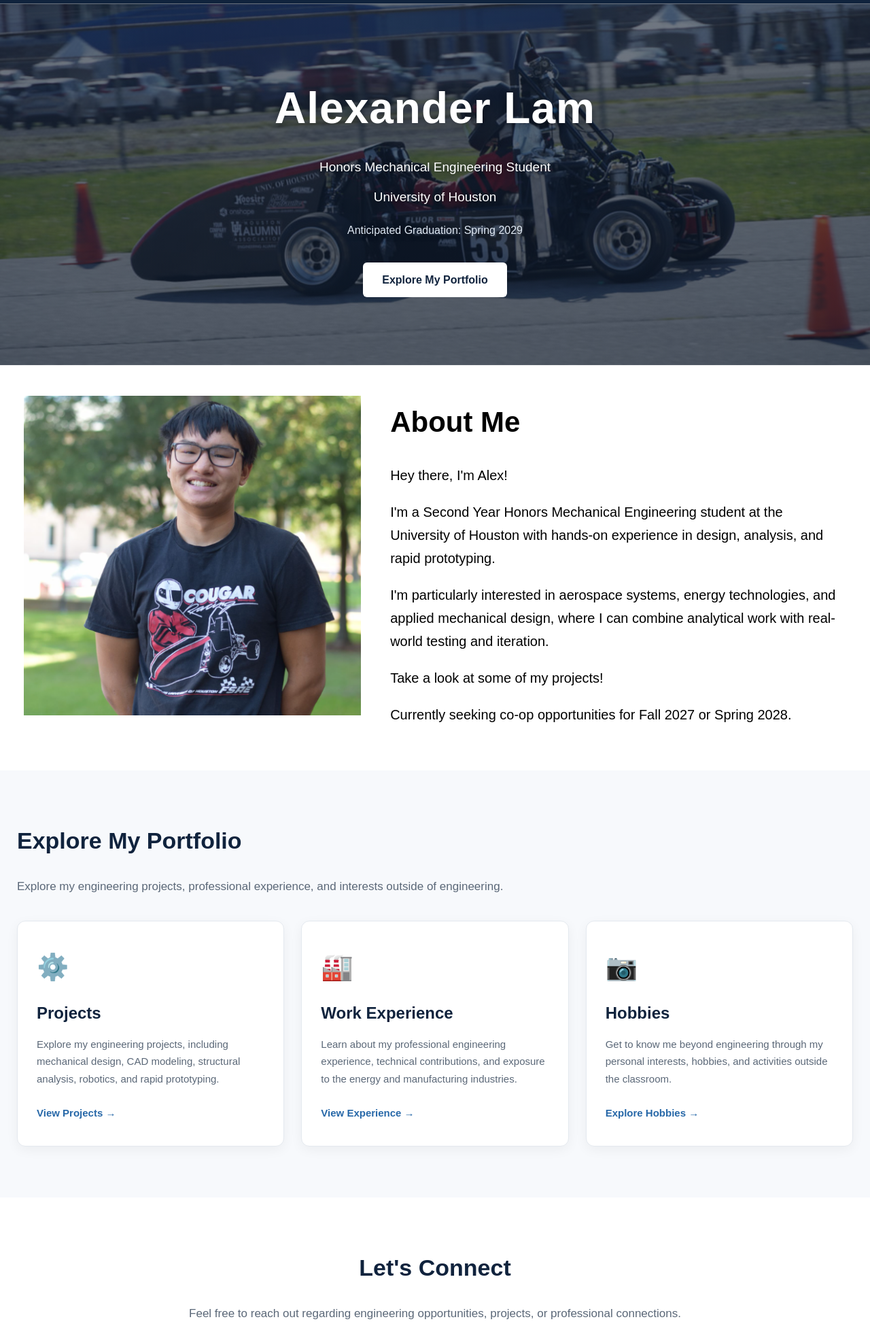
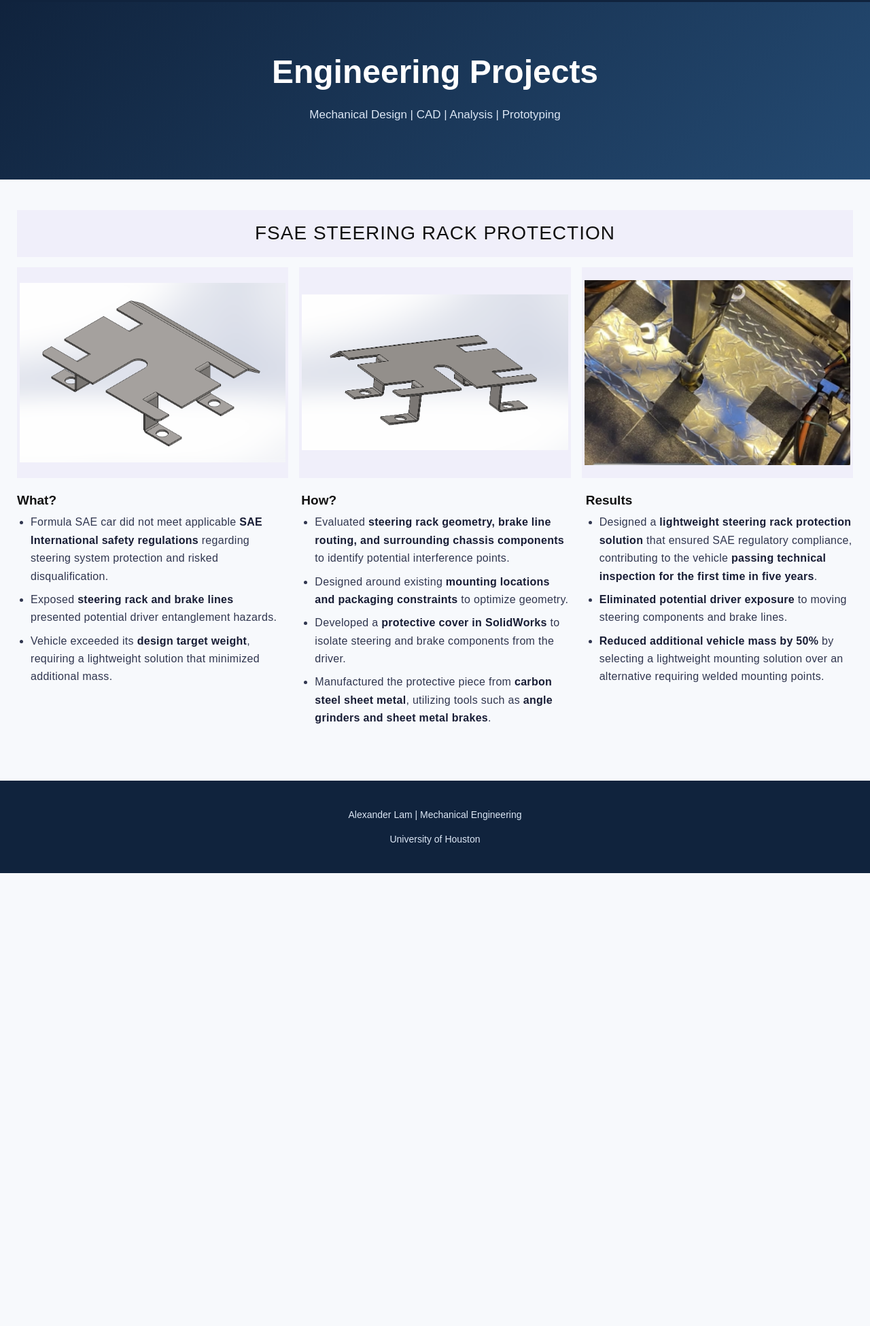
Before and after one commit to alexanderlam32-alt/alexanderlam32-alt.github.io, a plain HTML site: page index.html in a window 1280 px wide. Shown: the part 68-2018 px from the top of the page at 68% size. After the commit the page ends 1352 px from the top, so only its background shows below. Drawn offline with Linux system fonts and the light colour scheme.

Commit message:
Update index.html

```diff
--- a/index.html
+++ b/index.html
@@ -7,7 +7,7 @@
   <meta name="viewport"
         content="width=device-width, initial-scale=1.0">
 
-  <title>Alexander Lam | Engineering Portfolio</title>
+  <title>Projects | Alexander Lam</title>
 
   <style>
 
@@ -26,7 +26,7 @@
       font-family: Arial, Helvetica, sans-serif;
       background: #f7f9fc;
       color: #243247;
-      line-height: 1.7;
+      line-height: 1.6;
     }
 
     /* NAVIGATION BAR */
@@ -65,271 +65,105 @@
       color: #7db8ff;
     }
 
-    /* HERO SECTION */
+    /* PAGE HEADER */
 
-    .hero {
-      position: relative;
-
-      background:
-        linear-gradient(
-          rgba(10, 22, 40, 0.58),
-          rgba(10, 22, 40, 0.68)
-        ),
-        url("fsae-car.png");
-
-      background-size: cover;
-      background-position: center 52%;
-      background-repeat: no-repeat;
-      background-color: #10233d;
+    .page-header {
+      background: linear-gradient(
+        135deg,
+        #10233d,
+        #244a72
+      );
 
       color: white;
       text-align: center;
-
-      min-height: 520px;
-      padding: 100px 20px;
-
-      display: flex;
-      flex-direction: column;
-      align-items: center;
-      justify-content: center;
+      padding: 65px 20px;
     }
 
-    .hero h1 {
-      font-size: clamp(40px, 6vw, 64px);
-      font-weight: 700;
-      margin: 0 0 10px;
-      letter-spacing: 1px;
-
-      text-shadow:
-        0 3px 12px rgba(0,0,0,0.35);
+    .page-header h1 {
+      font-size: clamp(34px, 5vw, 48px);
+      margin: 0;
     }
 
-    .hero p {
-      font-size: 19px;
-      color: #ffffff;
-      margin: 6px 0;
-
-      text-shadow:
-        0 2px 8px rgba(0,0,0,0.5);
+    .page-header p {
+      font-size: 17px;
+      color: #dce7f5;
+      margin-top: 10px;
     }
 
-    .hero .graduation {
-      font-size: 16px;
-      color: #e0e9f4;
-      margin-top: 12px;
+    /* PROJECT CONTAINER */
+
+    .project-container {
+      max-width: 1400px;
+      margin: 45px auto;
+      padding: 0 25px;
     }
 
-    .hero-button {
-      display: inline-block;
-      margin-top: 28px;
-      padding: 12px 28px;
+    /* PROJECT TITLE */
 
-      background: white;
-      color: #10233d;
-
-      text-decoration: none;
-      border-radius: 6px;
-      font-weight: bold;
-
-      transition:
-        transform 0.2s,
-        background 0.2s;
+    .project-title {
+      background: #f0effa;
+      text-align: center;
+      padding: 12px 20px;
+      margin-bottom: 15px;
     }
 
-    .hero-button:hover {
-      transform: translateY(-3px);
-      background: #e8f1fb;
+    .project-title h2 {
+      font-size: 28px;
+      font-weight: 500;
+      color: #111111;
+      letter-spacing: 1px;
+      margin: 0;
+      text-transform: uppercase;
     }
 
-    /* GENERAL LAYOUT */
+    /* PROJECT IMAGES */
 
-    .container {
-      max-width: 1300px;
-      margin: auto;
-      padding: 75px 25px;
+    .project-images {
+      display: grid;
+      grid-template-columns: repeat(3, 1fr);
+      gap: 16px;
+      margin-bottom: 18px;
     }
 
-    h2 {
-      font-size: 34px;
-      color: #10233d;
-      margin-top: 0;
-      margin-bottom: 25px;
-    }
-
-    /* ABOUT ME SECTION */
-
-    .about {
-      background: white;
-    }
-
-    .about .container {
-      max-width: 1400px;
-      padding: 45px 35px;
-    }
-
-    .about-layout {
-      display: grid;
-      grid-template-columns:
-        minmax(0, 517fr) minmax(0, 699fr);
-      gap: 43px;
-      align-items: start;
-    }
-
-    .about-photo {
+    .project-images img {
       width: 100%;
-      aspect-ratio: 517 / 490;
-      object-fit: cover;
-      object-position: center;
+      height: 310px;
+      object-fit: contain;
+      background: #f0effa;
+      border: 4px solid #f0effa;
       display: block;
     }
 
-    .about-content {
-      padding-top: 14px;
-    }
+    /* PROJECT DESCRIPTION */
 
-    .about-content h2 {
-      font-size: 42px;
-      color: #000000;
-      margin-bottom: 35px;
-      line-height: 1.2;
-    }
-
-    .about-content p {
-      font-size: 20px;
-      line-height: 1.7;
-      color: #000000;
-      margin: 0 0 20px;
-    }
-
-    .about-content .intro {
-      margin-bottom: 20px;
-    }
-
-    /* PORTFOLIO SECTION */
-
-    .portfolio-section {
-      background: #f7f9fc;
-    }
-
-    .section-description {
-      font-size: 17px;
-      color: #5b6878;
-      margin-bottom: 35px;
-    }
-
-    .card-grid {
+    .project-details {
       display: grid;
-      grid-template-columns:
-        repeat(3, minmax(0, 1fr));
+      grid-template-columns: repeat(3, 1fr);
       gap: 25px;
     }
 
-    /* PORTFOLIO CARDS */
-
-    .card {
-      background: white;
-      border: 1px solid #e4e9ef;
-      border-radius: 12px;
-      padding: 35px 28px;
-
-      text-decoration: none;
-      color: #243247;
-
-      box-shadow:
-        0 5px 18px rgba(0,0,0,0.05);
-
-      display: flex;
-      flex-direction: column;
-
-      transition:
-        transform 0.25s ease,
-        box-shadow 0.25s ease;
+    .detail-column h3 {
+      font-size: 19px;
+      font-weight: 700;
+      color: #111111;
+      margin: 0 0 4px;
     }
 
-    .card:hover {
-      transform: translateY(-7px);
-
-      box-shadow:
-        0 14px 30px rgba(0,0,0,0.12);
+    .detail-column ul {
+      padding-left: 20px;
+      margin: 0;
     }
 
-    .card-icon {
-      font-size: 38px;
-      margin-bottom: 15px;
+    .detail-column li {
+      font-size: 16px;
+      color: #30364f;
+      line-height: 1.65;
+      margin-bottom: 8px;
+      letter-spacing: 0.3px;
     }
 
-    .card h3 {
-      font-size: 24px;
-      color: #10233d;
-      margin: 0 0 12px;
-    }
-
-    .card p {
-      font-size: 15px;
-      color: #5b6878;
-      margin: 0 0 25px;
-      flex-grow: 1;
-    }
-
-    .card-link {
-      font-size: 15px;
-      font-weight: bold;
-      color: #2768a8;
-    }
-
-    /* CONTACT SECTION */
-
-    .contact {
-      background: white;
-      text-align: center;
-    }
-
-    .contact p {
-      color: #5b6878;
-      font-size: 17px;
-    }
-
-    .contact-details {
-      margin: 25px 0;
-    }
-
-    .contact-details p {
-      margin: 8px 0;
-    }
-
-    .contact-details a {
-      color: #2768a8;
-      text-decoration: none;
-    }
-
-    .contact-details a:hover {
-      text-decoration: underline;
-    }
-
-    .contact-links {
-      margin-top: 25px;
-    }
-
-    .contact-links a {
-      display: inline-block;
-      margin: 8px;
-      padding: 10px 22px;
-
-      border: 1px solid #2768a8;
-      border-radius: 6px;
-
-      color: #2768a8;
-      text-decoration: none;
-      font-weight: bold;
-
-      transition:
-        background 0.2s,
-        color 0.2s;
-    }
-
-    .contact-links a:hover {
-      background: #2768a8;
-      color: white;
+    .detail-column strong {
+      color: #181d35;
     }
 
     /* FOOTER */
@@ -340,74 +174,30 @@
       text-align: center;
       padding: 25px 20px;
       font-size: 14px;
+      margin-top: 70px;
     }
 
-    /* TABLET RESPONSIVENESS */
+    /* TABLET */
 
     @media (max-width: 1000px) {
 
-      .about-layout {
-        gap: 30px;
+      .project-images img {
+        height: 240px;
       }
 
-      .about-content h2 {
-        font-size: 34px;
-        margin-bottom: 20px;
+      .project-details {
+        gap: 15px;
       }
 
-      .about-content p {
-        font-size: 17px;
+      .detail-column li {
+        font-size: 14px;
       }
 
     }
 
-    /* MOBILE RESPONSIVENESS */
+    /* MOBILE */
 
-    @media (max-width: 800px) {
-
-      .card-grid {
-        grid-template-columns: 1fr;
-      }
-
-      .hero {
-        min-height: 430px;
-        padding: 75px 20px;
-        background-position: center;
-      }
-
-      .hero h1 {
-        font-size: 42px;
-      }
-
-      .hero p {
-        font-size: 16px;
-      }
-
-      .container {
-        padding: 55px 20px;
-      }
-
-      .about .container {
-        padding: 40px 20px;
-      }
-
-      .about-layout {
-        grid-template-columns: 1fr;
-        gap: 30px;
-      }
-
-      .about-photo {
-        max-width: 520px;
-        margin: auto;
-      }
-
-      .about-content {
-        padding-top: 0;
-      }
-
-      .about-content h2 {
-        font-size: 32px;
-      }
+    @media (max-width: 700px) {
 
       nav {
         justify-content: center;
@@ -418,8 +208,31 @@
         gap: 15px;
       }
 
-      h2 {
-        font-size: 28px;
+      .project-container {
+        padding: 0 18px;
+        margin: 30px auto;
+      }
+
+      .project-title h2 {
+        font-size: 21px;
+      }
+
+      .project-images {
+        grid-template-columns: 1fr;
+      }
+
+      .project-images img {
+        height: auto;
+        max-height: 400px;
+      }
+
+      .project-details {
+        grid-template-columns: 1fr;
+        gap: 25px;
+      }
+
+      .detail-column li {
+        font-size: 16px;
       }
 
     }
@@ -441,7 +254,7 @@
 
       <a href="index.html">Home</a>
 
-      <a href="#about">About Me</a>
+      <a href="index.html#about">About Me</a>
 
       <a href="projects.html">Projects</a>
 
@@ -451,243 +264,183 @@
 
       <a href="hobbies.html">Hobbies</a>
 
-      <a href="#contact">Contact</a>
+      <a href="index.html#contact">Contact</a>
 
     </div>
 
   </nav>
 
 
-  <!-- HERO SECTION -->
+  <!-- PAGE HEADER -->
 
-  <header class="hero" id="home">
+  <header class="page-header">
 
-    <h1>Alexander Lam</h1>
+    <h1>Engineering Projects</h1>
 
     <p>
-      Honors Mechanical Engineering Student
+      Mechanical Design | CAD | Analysis | Prototyping
     </p>
-
-    <p>
-      University of Houston
-    </p>
-
-    <p class="graduation">
-      Anticipated Graduation: Spring 2029
-    </p>
-
-    <a class="hero-button" href="#portfolio">
-      Explore My Portfolio
-    </a>
 
   </header>
 
 
-  <!-- ABOUT ME SECTION -->
+  <!-- PROJECT 1 -->
 
-  <section class="about" id="about">
+  <main class="project-container">
 
-    <div class="container">
+    <section class="project">
 
-      <div class="about-layout">
+      <!-- PROJECT TITLE -->
 
-        <!-- HEADSHOT ON LEFT -->
+      <div class="project-title">
+
+        <h2>FSAE Steering Rack Protection</h2>
+
+      </div>
+
+
+      <!-- THREE PROJECT IMAGES -->
+
+      <div class="project-images">
 
         <img
-          src="Headshot.png"
-          alt="Alexander Lam"
-          class="about-photo">
+          src="Rack1.png"
+          alt="Steering rack protection CAD design">
 
-        <!-- BIOGRAPHY ON RIGHT -->
+        <img
+          src="Rack2.png"
+          alt="Steering rack protection assembly">
 
-        <div class="about-content">
+        <img
+          src="RackReal.png"
+          alt="Manufactured steering rack protection">
 
-          <h2>About Me</h2>
+      </div>
 
-          <p class="intro">
-            Hey there, I'm Alex!
-          </p>
 
-          <p>
-            I'm a Second Year Honors Mechanical
-            Engineering student at the University
-            of Houston with hands-on experience
-            in design, analysis, and rapid
-            prototyping.
-          </p>
+      <!-- PROJECT DETAILS -->
 
-          <p>
-            I'm particularly interested in
-            aerospace systems, energy technologies,
-            and applied mechanical design, where
-            I can combine analytical work with
-            real-world testing and iteration.
-          </p>
+      <div class="project-details">
 
-          <p>
-            Take a look at some of my projects!
-          </p>
+        <!-- WHAT -->
 
-          <p>
-            Currently seeking co-op
-            opportunities for Fall 2027 or Spring 2028.
-          </p>
+        <div class="detail-column">
+
+          <h3>What?</h3>
+
+          <ul>
+
+            <li>
+              Formula SAE car did not meet
+              applicable <strong>SAE International
+              safety regulations</strong>
+              regarding steering system protection
+              and risked disqualification.
+            </li>
+
+            <li>
+              Exposed <strong>steering rack and
+              brake lines</strong> presented
+              potential driver entanglement
+              hazards.
+            </li>
+
+            <li>
+              Vehicle exceeded its
+              <strong>design target weight</strong>,
+              requiring a lightweight solution
+              that minimized additional mass.
+            </li>
+
+          </ul>
+
+        </div>
+
+
+        <!-- HOW -->
+
+        <div class="detail-column">
+
+          <h3>How?</h3>
+
+          <ul>
+
+            <li>
+              Evaluated <strong>steering rack
+              geometry, brake line routing,
+              and surrounding chassis
+              components</strong> to identify
+              potential interference points.
+            </li>
+
+            <li>
+              Designed around existing
+              <strong>mounting locations and
+              packaging constraints</strong>
+              to optimize geometry.
+            </li>
+
+            <li>
+              Developed a <strong>protective
+              cover in SolidWorks</strong> to
+              isolate steering and brake
+              components from the driver.
+            </li>
+
+            <li>
+              Manufactured the protective
+              piece from <strong>carbon steel
+              sheet metal</strong>, utilizing
+              tools such as <strong>angle grinders
+              and sheet metal brakes</strong>.
+            </li>
+
+          </ul>
+
+        </div>
+
+
+        <!-- RESULTS -->
+
+        <div class="detail-column">
+
+          <h3>Results</h3>
+
+          <ul>
+
+            <li>
+              Designed a <strong>lightweight
+              steering rack protection
+              solution</strong> that ensured
+              SAE regulatory compliance,
+              contributing to the vehicle
+              <strong>passing technical inspection
+              for the first time in five years</strong>.
+            </li>
+
+            <li>
+              <strong>Eliminated potential driver
+              exposure</strong> to moving steering
+              components and brake lines.
+            </li>
+
+            <li>
+              <strong>Reduced additional vehicle
+              mass by 50%</strong> by selecting
+              a lightweight mounting solution
+              over an alternative requiring
+              welded mounting points.
+            </li>
+
+          </ul>
 
         </div>
 
       </div>
 
-    </div>
+    </section>
 
-  </section>
-
-
-  <!-- PORTFOLIO SECTION -->
-
-  <section
-    class="portfolio-section"
-    id="portfolio">
-
-    <div class="container">
-
-      <h2>Explore My Portfolio</h2>
-
-      <p class="section-description">
-        Explore my engineering projects,
-        professional experience, and
-        interests outside of engineering.
-      </p>
-
-      <div class="card-grid">
-
-        <!-- PROJECTS -->
-
-        <a href="projects.html" class="card">
-
-          <div class="card-icon">⚙️</div>
-
-          <h3>Projects</h3>
-
-          <p>
-            Explore my engineering projects,
-            including mechanical design,
-            CAD modeling, structural analysis,
-            robotics, and rapid prototyping.
-          </p>
-
-          <span class="card-link">
-            View Projects &rarr;
-          </span>
-
-        </a>
-
-
-        <!-- WORK EXPERIENCE -->
-
-        <a href="experience.html" class="card">
-
-          <div class="card-icon">🏭</div>
-
-          <h3>Work Experience</h3>
-
-          <p>
-            Learn about my professional
-            engineering experience,
-            technical contributions,
-            and exposure to the
-            energy and manufacturing industries.
-          </p>
-
-          <span class="card-link">
-            View Experience &rarr;
-          </span>
-
-        </a>
-
-
-        <!-- HOBBIES -->
-
-        <a href="hobbies.html" class="card">
-
-          <div class="card-icon">📷</div>
-
-          <h3>Hobbies</h3>
-
-          <p>
-            Get to know me beyond engineering
-            through my personal interests,
-            hobbies, and activities
-            outside the classroom.
-          </p>
-
-          <span class="card-link">
-            Explore Hobbies &rarr;
-          </span>
-
-        </a>
-
-      </div>
-
-    </div>
-
-  </section>
-
-
-  <!-- CONTACT SECTION -->
-
-  <section class="contact" id="contact">
-
-    <div class="container">
-
-      <h2>Let's Connect</h2>
-
-      <p>
-        Feel free to reach out regarding
-        engineering opportunities,
-        projects, or professional connections.
-      </p>
-
-      <div class="contact-details">
-
-        <p>
-          <strong>Phone:</strong>
-
-          <a href="tel:+12817065568">
-            281-706-5568
-          </a>
-        </p>
-
-        <p>
-          <strong>Email:</strong>
-
-          <a href="mailto:alexanderlam32@gmail.com">
-            alexanderlam32@gmail.com
-          </a>
-        </p>
-
-      </div>
-
-      <div class="contact-links">
-
-        <a
-          href="https://www.linkedin.com/in/alam329/"
-          target="_blank"
-          rel="noopener noreferrer">
-          LinkedIn
-        </a>
-
-        <a
-          href="https://github.com/alexanderlam32-alt"
-          target="_blank"
-          rel="noopener noreferrer">
-          GitHub
-        </a>
-
-      </div>
-
-    </div>
-
-  </section>
+  </main>
 
 
   <!-- FOOTER -->
```
